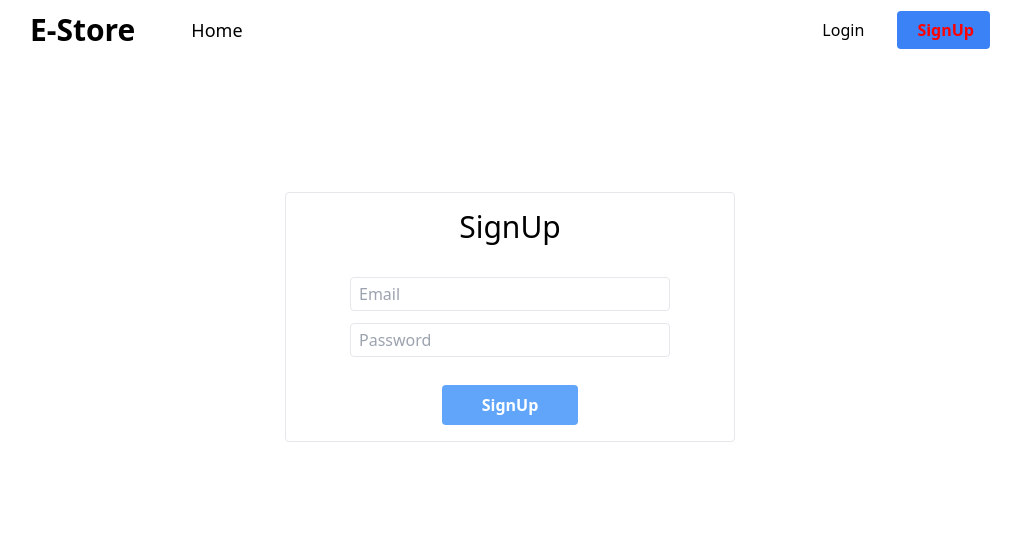
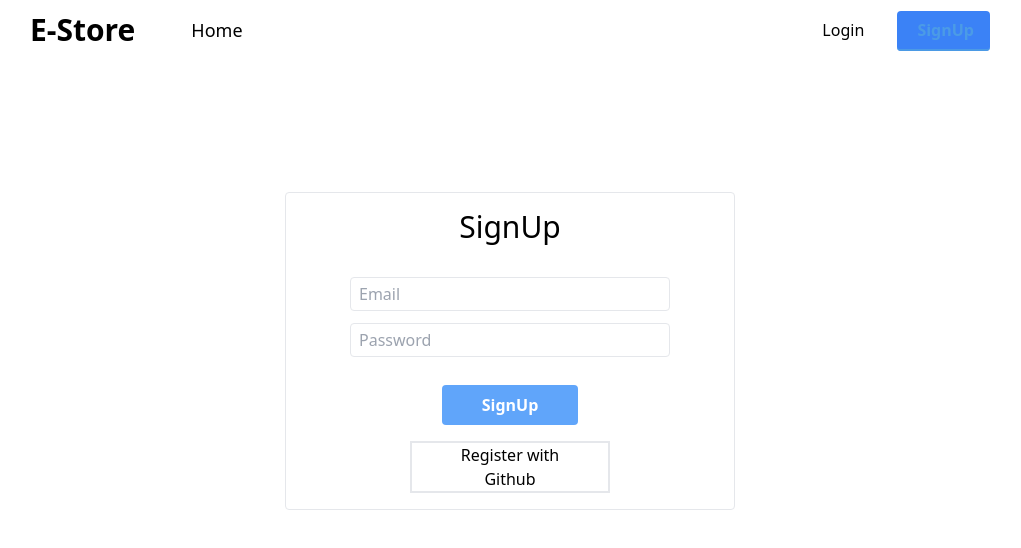
Before and after one commit to habiburrahman26/warehouse-with-vue, a Vue app: page /signup in a window 1280 px wide. Shown: the top 548 px of the page, without its empty margins (130-1151 px from the left). Built offline with nearby package versions, Linux system fonts and the light colour scheme; no server answers.

Commit message:
add github login

```diff
--- a/src/Header/Header.vue
+++ b/src/Header/Header.vue
@@ -76,6 +76,7 @@ export default {
 <style scoped>
 
 a.active {
-  color: red;
+  border-bottom: 2px solid rgba(79, 160, 226, 0.822);
+  color:  rgba(79, 160, 226, 0.822);
 }
 </style>
--- /dev/null
+++ b/src/components/socialMedia/SocialMedia.vue
@@ -0,0 +1,35 @@
+<template>
+  <div class="text-center mt-4 w-full">
+    <button class="border-2 px-6 w-1/2" @click="githubHandler">
+      <slot></slot>
+    </button>
+  </div>
+</template>
+
+<script>
+import { GithubAuthProvider, signInWithPopup } from "firebase/auth";
+import auth from "../../firebase.init";
+
+export default {
+  data() {
+    return {};
+  },
+  methods: {
+    githubHandler() {
+      const provider = new GithubAuthProvider();
+      signInWithPopup(auth, provider)
+        .then((result) => {
+          const user = result.user;
+          localStorage.setItem("token", user.accessToken);
+          if (user.email) {
+            this.$router.replace(this.$route.redirectedFrom?.path ?? "/");
+          }
+        })
+        .catch((error) => {
+          const errorCode = error.code;
+          console.log(errorCode);
+        });
+    },
+  }
+};
+</script>
--- a/src/pages/Login/Login.vue
+++ b/src/pages/Login/Login.vue
@@ -16,35 +16,34 @@
         v-model="password"
         class="px-2 py-1 border w-4/5 outline-none focus:border focus:border-blue-400 mb-3 rounded"
       />
-      <p class="text-red-300">{{ splitErrorMessage }}</p>
+      <p class="text-red-300">{{ error }}</p>
       <button
         type="submit"
         class="px-10 py-2 bg-blue-400 text-white font-semibold rounded mt-4"
       >
-        {{ isLoading ? 'Login...' : 'Login' }}
+        {{ isLoading ? "Login..." : "Login" }}
       </button>
     </form>
+    <social-media>Login with Github</social-media>
   </div>
 </template>
 
 <script>
-import { signInWithEmailAndPassword } from 'firebase/auth';
-import auth from '../../firebase.init';
+import { signInWithEmailAndPassword } from "firebase/auth";
+import auth from "../../firebase.init";
+import SocialMedia from "../../components/socialMedia/SocialMedia.vue";
 
 export default {
+  components: {
+    SocialMedia,
+  },
   data() {
     return {
-      email: '',
-      password: '',
+      email: "",
+      password: "",
       isLoading: false,
       error: null,
     };
-  },
-  computed: {
-    splitErrorMessage() {
-      const message = this.error?.split(':')[0];
-      return message?.split('(')[1];
-    },
   },
   methods: {
     formSubmit() {
@@ -52,21 +51,18 @@ export default {
       signInWithEmailAndPassword(auth, this.email, this.password)
         .then((userCredential) => {
           const user = userCredential.user;
-          localStorage.setItem('token', user.accessToken); // store the token in local storage
+          localStorage.setItem("token", user.accessToken); // store the token in local storage
           this.isLoading = false;
 
           if (user.email) {
-            this.$router.replace(this.$route.redirectedFrom?.path ?? '/');
+            this.$router.replace(this.$route.redirectedFrom?.path ?? "/");
           }
         })
         .catch((error) => {
-          this.error = error.message;
+          this.error = error.code;
           this.isLoading = false;
         });
     },
   },
-  mounted() {
-    console.log(this.$route);
-  },
 };
 </script>
--- a/src/pages/Registration/SignUp.vue
+++ b/src/pages/Registration/SignUp.vue
@@ -16,7 +16,7 @@
         v-model="password"
         class="px-2 py-1 border w-4/5 outline-none focus:border focus:border-blue-400 mb-3 rounded"
       />
-      <p class="text-red-300">{{ splitErrorMessage }}</p>
+      <p class="text-red-300">{{ error }}</p>
       <button
         type="submit"
         class="px-10 py-2 bg-blue-400 text-white font-semibold rounded mt-4"
@@ -24,14 +24,19 @@
         SignUp
       </button>
     </form>
+    <social-media>Register with Github</social-media>
   </div>
 </template>
 
 <script>
 import { createUserWithEmailAndPassword } from "firebase/auth";
 import auth from "../../firebase.init";
+import SocialMedia from '../../components/socialMedia/SocialMedia.vue'
 
 export default {
+  components:{
+    SocialMedia
+  },
   data() {
     return {
       email: "",
@@ -40,25 +45,20 @@ export default {
       error: null,
     };
   },
-  computed: {
-    splitErrorMessage() {
-      const message = this.error?.split(":")[0];
-      return message?.split("(")[1];
-    },
-  },
   methods: {
     formSubmit() {
       createUserWithEmailAndPassword(auth, this.email, this.password)
         .then((userCredential) => {
           const user = userCredential.user;
-          localStorage.setItem("token", user.uid); // store the token in local storage
+          localStorage.setItem("token", user.accessToken); // store the token in local storage
 
           if (user.email) {
-            this.$router.replace("/home");
+            this.$router.replace(this.$route.redirectedFrom?.path ?? "/");
           }
         })
         .catch((error) => {
-          this.error = error.message;
+          this.error = error.code;
+          console.log(error)
         });
     },
   },
--- a/src/route.js
+++ b/src/route.js
@@ -1,41 +1,40 @@
-import { createRouter, createWebHistory } from 'vue-router';
-import Home from './pages/Home/Home.vue';
-import SignUp from './pages/Registration/SignUp.vue';
-import Login from './pages/Login/Login.vue';
-import InventoryDetails from './pages/InventoryDetails.vue';
-import ManageItem from './pages/Inventory/ManageItem.vue';
+import { createRouter, createWebHistory } from "vue-router";
+const Home = () => import("./pages/Home/Home.vue");
+const SignUp = import("./pages/Registration/SignUp.vue");
+const Login = import("./pages/Login/Login.vue");
+const InventoryDetails = import("./pages/InventoryDetails.vue");
+const ManageItem = import("./pages/Inventory/ManageItem.vue");
 
 function redirectToLogin(_, _2, next) {
-  const token = localStorage.getItem('token');
+  const token = localStorage.getItem("token");
   if (token) {
     next();
   } else {
-    next({ path: '/login' });
+    next({ path: "/login" });
   }
 }
 
 const router = createRouter({
   history: createWebHistory(),
   routes: [
-    { path: '/', component: Home, },
-    { path: '/addItem', component: Home },
+    { path: "/", component: Home },
+    { path: "/addItem", component: Home },
     {
-      path: '/manageItem',
+      path: "/manageItem",
       component: ManageItem,
       beforeEnter: redirectToLogin,
     },
     {
-      path: '/details/:id',
+      path: "/details/:id",
       component: InventoryDetails,
       props: true,
       beforeEnter: redirectToLogin,
     },
-    { path: '/myItem', component: Home },
-    { path: '/signup', component: SignUp },
-    { path: '/login', component: Login },
+    { path: "/myItem", component: Home },
+    { path: "/signup", component: SignUp },
+    { path: "/login", component: Login },
   ],
-  linkActiveClass:'active'
+  linkActiveClass: "active",
 });
 
-
 export default router;
```
